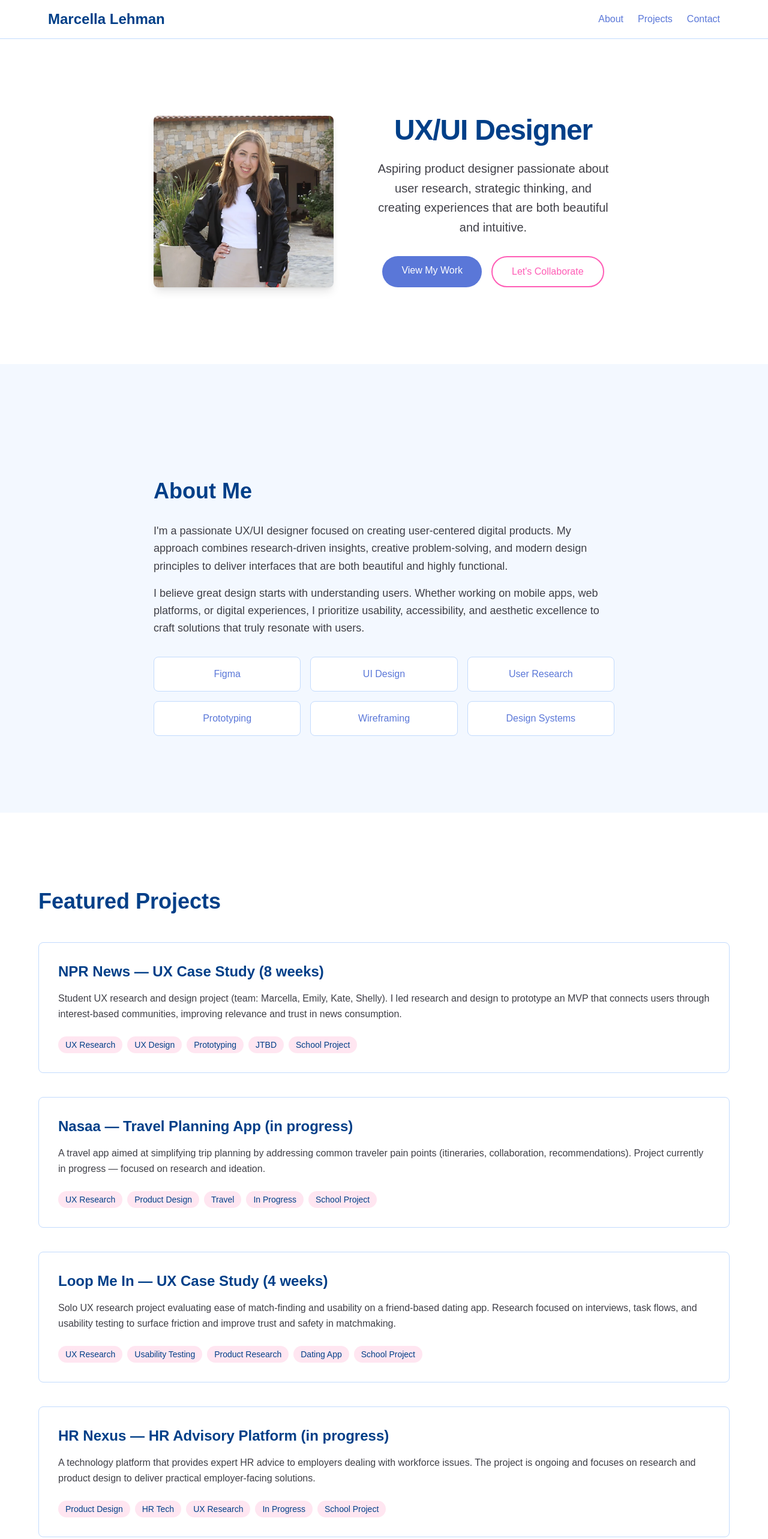
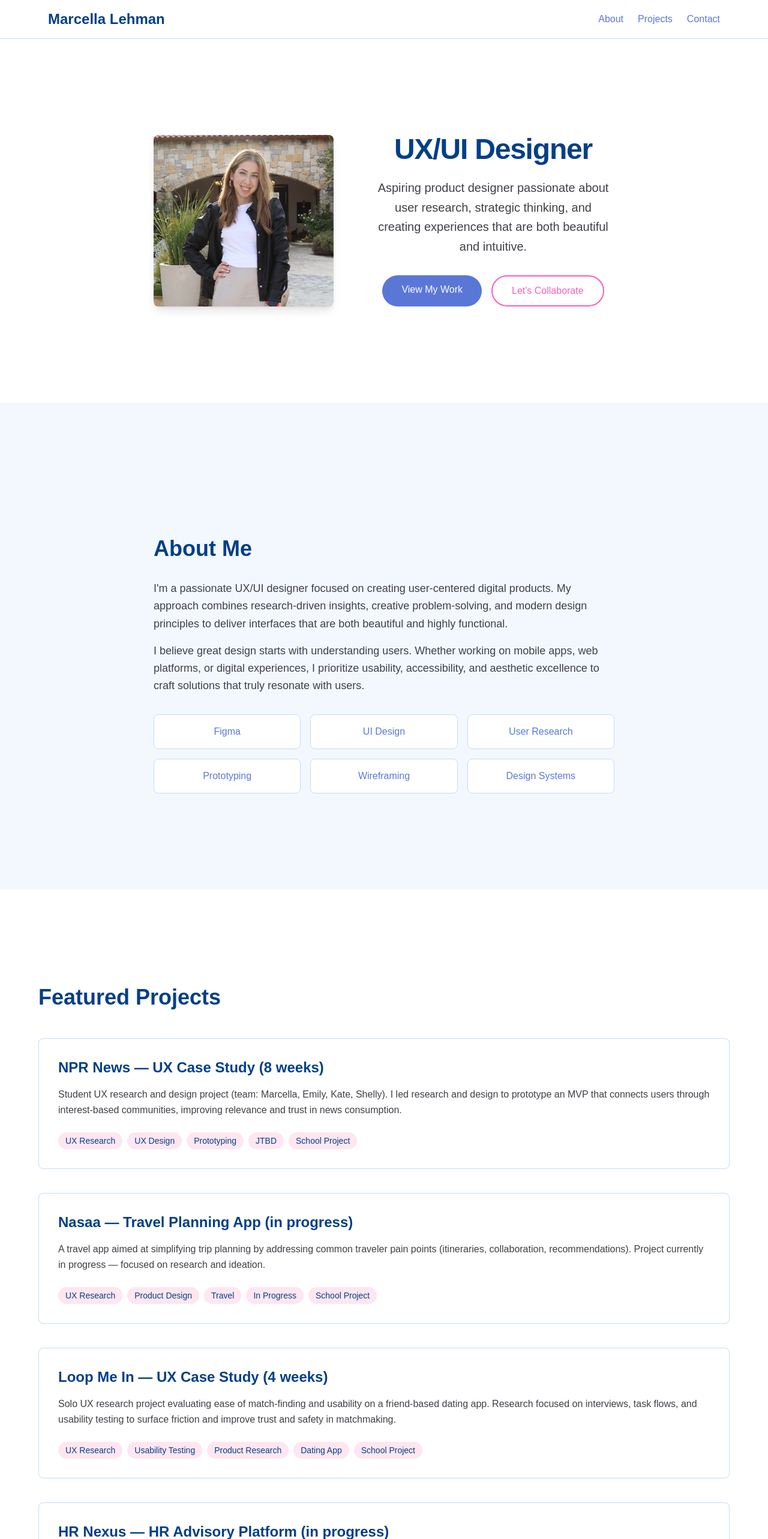
Before and after one commit to TzipHoro/MarcysPortfolio, a Next.js app in the folder my-portfolio/: page / in a window 1280 px wide. Shown: the top 2566 px of the page at 60% size. Built offline with nearby package versions, Linux system fonts and the light colour scheme.

Commit message:
Increase section spacing further

```diff
--- a/my-portfolio/app/page.tsx
+++ b/my-portfolio/app/page.tsx
@@ -8,7 +8,7 @@ export default function Home() {
       <Nav />
 
       {/* Hero Section */}
-      <section className="flex-1 flex items-center justify-center px-4 sm:px-6 lg:px-8 py-32">
+      <section className="flex-1 flex items-center justify-center px-4 sm:px-6 lg:px-8 py-40">
         <div className="max-w-3xl mx-auto flex max-md:flex-col flex-row gap-16 items-stretch">
           <div className="relative max-md:h-[300px] w-[300px] max-md:w-full shrink-0">
             <Image
@@ -46,7 +46,7 @@ export default function Home() {
       </section>
 
       {/* About Section */}
-      <section id="about" className="bg-[#C3DBFD]/20 px-4 sm:px-6 lg:px-8 pt-48 pb-32">
+      <section id="about" className="bg-[#C3DBFD]/20 px-4 sm:px-6 lg:px-8 pt-56 pb-40">
         <div className="max-w-3xl mx-auto">
           <h2 className="text-4xl font-bold text-[#003F88] mb-8">About Me</h2>
           <p className="text-lg text-zinc-700 mb-4 leading-relaxed">
@@ -75,7 +75,7 @@ export default function Home() {
       </section>
 
       {/* Projects Section */}
-      <section id="projects" className="px-4 sm:px-6 lg:px-8 py-32">
+      <section id="projects" className="px-4 sm:px-6 lg:px-8 py-40">
         <div className="max-w-6xl mx-auto">
           <h2 className="text-4xl font-bold text-[#003F88] mb-12">Featured Projects</h2>
           <div className="grid gap-10">
@@ -126,7 +126,7 @@ export default function Home() {
       </section>
 
       {/* Contact Section */}
-      <section id="contact" className="bg-[#C3DBFD]/20 px-4 sm:px-6 lg:px-8 py-32">
+      <section id="contact" className="bg-[#C3DBFD]/20 px-4 sm:px-6 lg:px-8 py-40">
         <div className="max-w-3xl mx-auto text-center">
           <h2 className="text-4xl font-bold text-[#003F88] mb-8">Let's Connect</h2>
           <p className="text-lg text-zinc-700 mb-8">
```
